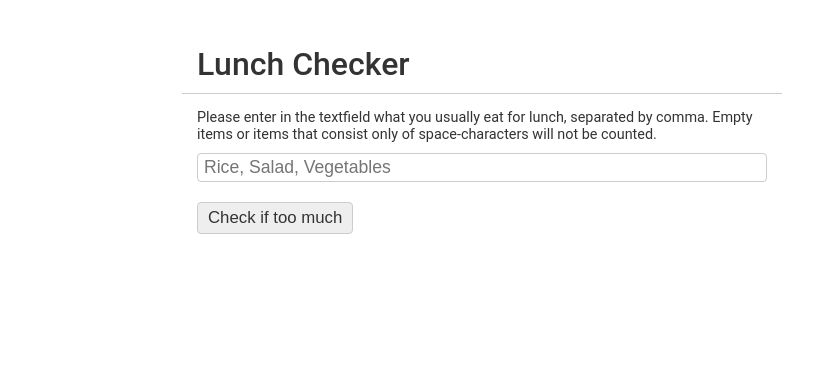
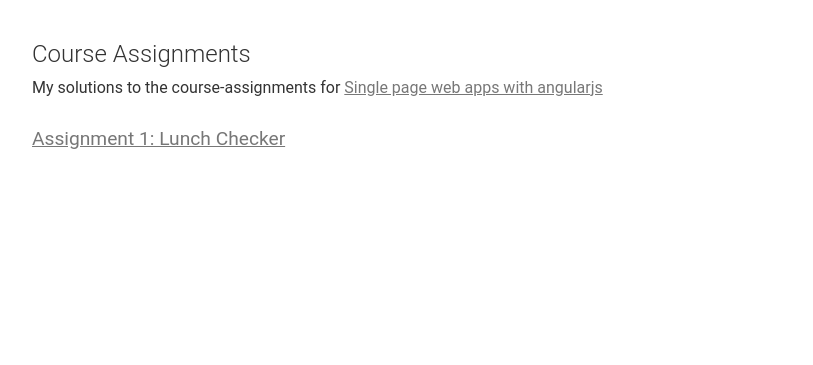
Before and after one commit to mdumke/angular_experiments, a plain HTML site: page index.html in a window 1280 px wide. Shown: the whole page, without its empty margins (158-971 px from the left). Drawn offline with Linux system fonts and the light colour scheme.

Commit message:
add a frontpage for coursework

```diff
--- a/index.html
+++ b/index.html
@@ -1,47 +1,66 @@
 <!DOCTYPE html>
-<html lang="en" ng-app="LunchCheck">
+<html lang="en"
 <head>
   <meta charset="UTF-8">
-  <meta name='viewport' content='width=device-width, initial-scale=1'>
+  <title>angular-assignments</title>
 
-  <title>Lunch Checker</title>
+  <style type="text/css" media="all">
+    * {
+      margin: 0;
+      padding: 0;
+    }
 
-  <link rel="stylesheet" href="assets/styles/main.css">
-  <script src="assets/scripts/angular.min.js"></script>
-  <script src="assets/scripts/app.js"></script>
+    body {
+      font-family: roboto, sans-serif;
+      font-size: 1.2rem;
+      color: #333;
+    }
+
+    a {
+      color: #777;
+    }
+
+    .assignments {
+      max-width: 900px;
+      margin-left: auto;
+      margin-right: auto;
+      margin-top: 40px;
+    }
+
+    .assignments__title {
+      font-weight: 300;
+      font-size: 1.5rem;
+      margin-bottom: 10px;
+    }
+
+    .assignments__description {
+      font-size: 1rem;
+      margin-bottom: 30px;
+    }
+
+    .assignments__listing {
+      list-style: none;
+    }
+
+  </style>
+
 </head>
+
 <body>
 
-  <!-- lunch-checker -->
-  <div class="lunch-checker" ng-controller="LunchCheckController">
+  <div class="assignments">
+    <h1 class="assignments__title">Course Assignments</h1>
 
-    <h1 class="lunch-checker__title">Lunch Checker</h1>
+    <p class="assignments__description">My solutions to the course-assignments for
+      <a href="https://www.coursera.org/learn/single-page-web-apps-with-angularjs">
+        Single page web apps with angularjs
+      </a>
+    </p>
 
-    <!-- lunch-checker__wrapper -->
-    <div class="lunch-checker__wrapper">
-
-      <div class="lunch-checker__description">
-        Please enter in the textfield what you usually eat for lunch, separated by comma.
-        Empty items or items that consist only of space-characters will not be counted.
-      </div>
-
-      <form>
-        <input class="lunch-checker__text-field lunch-checker__text-field{{inputModifier}}" type="text"
-               ng-model="lunchMenu"
-               placeholder="Rice, Salad, Vegetables">
-
-        <button type="submit" class="lunch-checker__button" ng-click="updateMessage();">
-          Check if too much
-        </button>
-      </form>
-
-      <div class="lunch-checker__message lunch-checker__message{{messageModifier}}">
-        {{message}}
-      </div>
-
-    </div> <!-- lunch-checker__wrapper -->
-
-  </div> <!-- lunch-checker -->
+    <ul class="assignments__listing">
+      <li><a href="assignment1/index.html">Assignment 1: Lunch Checker</a></li>
+    </ul>
+  </div>
 
 </body>
 </html>
```
Also changed, not shown: assignment1/index.html (added, +47 -0 lines), assignment1/assets/scripts/angular.min.js (renamed from assets/scripts/angular.min.js), assignment1/assets/scripts/app.js (renamed from assets/scripts/app.js), assignment1/assets/styles/main.css (renamed from assets/styles/main.css).
